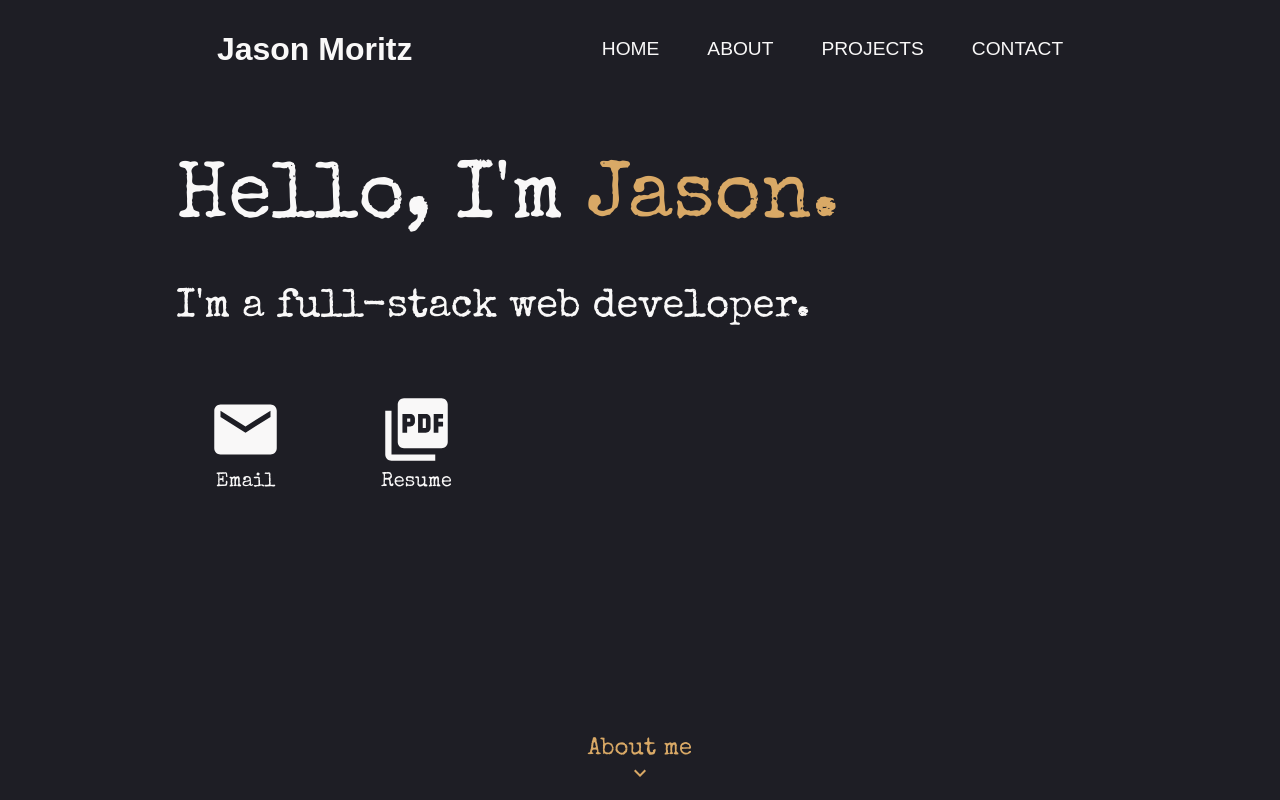
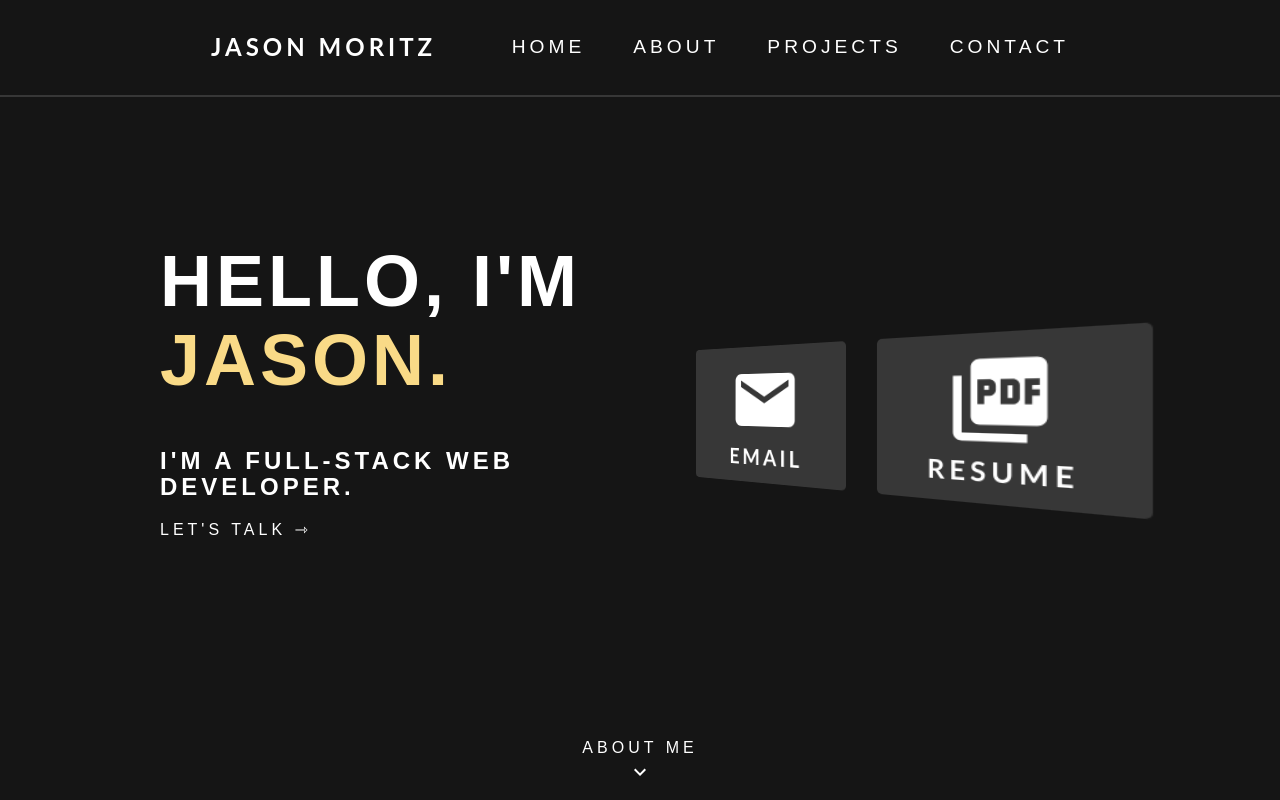
Before and after one commit to jason-moritz/portfolio, a React (Create React App) app in the folder client/: page / in a window 1280 px wide. Shown: the top 800 px of the page. Built offline with nearby package versions, Linux system fonts and the light colour scheme.

Commit message:
Updated nav styling and root styling.

```diff
--- a/client/src/App.css
+++ b/client/src/App.css
@@ -1,3 +1,36 @@
+*,
+*::after,
+*::before {
+  box-sizing: border-box;
+}
+
+:root {
+  --ff-primary: 'Rubik', sans-serif;
+  --ff-secondary: 'Lato', monospace;
+
+  --fw-reg: 300;
+  --fw-bold: 900;
+
+  --clr-light: #fff;
+  --clr-light-accent: #f9da87;
+  --clr-dark: #151515;
+  --clr-dark-accent: #373737;
+  /* --clr-brand: #1a9fff; */
+  --clr-brand: #58cd36;
+  --fs-h1: 3rem;
+  --fs-h2: 2.25rem;
+  --fs-h3: 1.25rem;
+  --fs-body: 1rem;
+}
+
+@media (min-width: 1024px) {
+  :root {
+    --fs-h1: 4.5rem;
+    --fs-h2: 3.75rem;
+    --fs-h3: 1.5rem;
+    --fs-body: 1.125rem;
+  }
+}
 .App {
   text-align: center;
 }
@@ -5,15 +38,29 @@
 html,
 body {
   height: 100%;
+  margin: 0;
+  line-height: 1.6;
 }
 
 body {
   margin: 0 auto;
-  font-family: 'Special Elite', cursive;
+  font-family: var(--ff-primary);
+  font-weight: var(--fw-reg);
+  background: var(--clr-dark);
+  text-transform: uppercase;
+  letter-spacing: 4px;
 }
 
 section {
   height: 100vh;
+}
+
+.--brand {
+  color: var(--clr-brand);
+}
+
+.--accent {
+  color: var(--clr-light-accent);
 }
 
 a {
@@ -21,19 +68,36 @@ a {
   color: inherit;
 }
 
+*a:hover,
+*a:focus {
+  color: var(--clr-brand);
+}
+
 a:visited {
   color: inherit;
 }
 
-*,
-:after,
-:before {
-  box-sizing: border-box;
+img {
+  pointer-events: none;
+  display: block;
+  max-width: 100%;
 }
 
-img {
-  pointer-events: none;
+h1,
+h2,
+h3 {
+  line-height: 1.1;
+  margin: 0;
 }
-/* * {
-  border: solid 2px black;
-} */
+
+h1 {
+  font-size: var(--fs-h1);
+}
+
+h2 {
+  font-size: var(--fs-h2);
+}
+
+h3 {
+  font-size: var(--fs-h3);
+}
--- a/client/src/components/header/Header.css
+++ b/client/src/components/header/Header.css
@@ -3,12 +3,17 @@ header {
   width: 100%;
   z-index: 999;
   text-align: center;
-  background-color: #1e1e25;
-  color: #f9f8f8;
+  background-color: var(--clr-dark);
+  color: var(--clr-light);
+  padding-block: 2em;
+  border-bottom: 2px solid var(--clr-dark-accent);
 }
 
 .logo {
-  font-family: sans-serif;
+  font-family: var(--ff-secondary);
+  text-align: right;
+  margin-right: 1em;
+  transition: ;
 }
 
 .nav-toggle {
@@ -57,7 +62,7 @@ header {
 
 nav {
   position: absolute;
-  background: grey;
+  background: var(--clr-dark-accent);
   width: 100%;
   top: 100%;
   left: 0;
@@ -74,7 +79,7 @@ nav ul {
 }
 
 nav li {
-  border-bottom: 1px solid #575766;
+  border-bottom: 1px solid #57576675;
 }
 
 nav li:last-child {
@@ -82,20 +87,19 @@ nav li:last-child {
 }
 
 nav a {
-  color: #f9f8f8;
   display: block;
   padding: 2em 6em;
   text-decoration: none;
   font-size: 1.2rem;
-  text-transform: uppercase;
   opacity: 0;
-  transition: opacity 150ms ease-in-out;
+  transition: all 150ms ease-in-out;
 }
 
-nav a:hover,
-nav a:focus {
-  color: #000;
+header a:hover,
+header a:focus {
+  color: var(--clr-brand);
   font-weight: 500;
+  transition: all 300ms ease-in-out;
 }
 
 .nav-toggle:checked ~ nav {
@@ -135,6 +139,10 @@ nav a:focus {
     grid-template-columns: 1fr auto minmax(600px, 3fr) 1fr;
   }
 
+  .logo {
+    margin: 0;
+  }
+
   .logo-link {
     grid-column: 2 / 3;
     align-self: center;
@@ -142,7 +150,6 @@ nav a:focus {
 
   nav {
     all: unset;
-    font-family: sans-serif;
     grid-column: 3 / 4;
     display: flex;
     justify-content: flex-end;
@@ -163,22 +170,16 @@ nav a:focus {
   nav a {
     opacity: 1;
     position: relative;
-    padding: 2em 0;
-  }
-
-  nav a:hover,
-  nav a:focus {
-    color: green;
-    font-weight: 500;
+    padding: 0;
   }
 
   nav a::before {
     content: '';
     height: 5px;
     display: block;
-    background: white;
+    background: var(--clr-brand);
     position: absolute;
-    top: 1em;
+    top: -0.5em;
     left: 0;
     right: 0;
     transform: scale(0, 1);
--- a/client/src/components/header/Header.jsx
+++ b/client/src/components/header/Header.jsx
@@ -1,23 +1,29 @@
 import { useState, useEffect } from 'react'
 import { NavHashLink } from 'react-router-hash-link'
 import HideOnScroll from './HideOnScroll'
-import MobileNav from './MobileNav'
 import './Header.css'
 
 export default function Header() {
-  const [width, setWidth] = useState(window.innerWidth)
-
-  const breakpoint = 768
+  // const [width, setWidth] = useState(window.innerWidth)
+  const [open, setOpen] = useState(false)
+  const [disable, setDisable] = useState(false)
+  const breakpoint = 1024
 
   useEffect(() => {
-    const handleWindowResize = () => setWidth(window.innerWidth)
-    window.addEventListener('resize', handleWindowResize)
-    return () => window.removeEventListener('resize', handleWindowResize)
+    // const handleWindowResize = () => setWidth(window.innerWidth)
+    window.addEventListener('resize', () => {
+      return window.innerWidth >= breakpoint && open ? setOpen(false) : null
+    })
+    // return () => window.removeEventListener('resize', handleWindowResize)
   }, [])
+
+  const handleClick = () => {
+    setOpen(prevState => (prevState = !prevState))
+  }
 
   const home = (
     <li>
-      <NavHashLink className='nav-link' smooth to='#home'>
+      <NavHashLink smooth to='#home'>
         Home
       </NavHashLink>
     </li>
@@ -25,7 +31,7 @@ export default function Header() {
 
   const about = (
     <li>
-      <NavHashLink className='nav-link' smooth to='#about'>
+      <NavHashLink smooth to='#about'>
         About
       </NavHashLink>
     </li>
@@ -33,7 +39,7 @@ export default function Header() {
 
   const projects = (
     <li>
-      <NavHashLink className='nav-link' smooth to='#project1'>
+      <NavHashLink smooth to='#project1'>
         Projects
       </NavHashLink>
     </li>
@@ -41,11 +47,12 @@ export default function Header() {
 
   const contact = (
     <li>
-      <NavHashLink className='nav-link' smooth to='#contact'>
+      <NavHashLink smooth to='#contact'>
         Contact
       </NavHashLink>
     </li>
   )
+
   return (
     <>
       <HideOnScroll>
@@ -56,14 +63,20 @@ export default function Header() {
             to='#top'
             aria-label='scroll back to top of page'
           >
-            <h1 className='logo'>Jason Moritz</h1>
+            <h3 className='logo'>Jason Moritz</h3>
           </NavHashLink>
-          <input type='checkbox' id='nav-toggle' className='nav-toggle' />
+          <input
+            type='checkbox'
+            id='nav-toggle'
+            checked={open}
+            className='nav-toggle'
+            onClick={handleClick}
+          />
           <label for='nav-toggle' className='nav-toggle-label'>
             <span />
           </label>
           <nav>
-            <ul className='nav-links'>
+            <ul className='nav-links' onClick={handleClick}>
               {home}
               {about}
               {projects}
--- a/client/src/components/header/MobileNav.jsx
+++ /dev/null
@@ -1,76 +0,0 @@
-import { useState } from 'react'
-import { NavHashLink } from 'react-router-hash-link'
-import { Button, Menu, MenuItem } from '@mui/material'
-import MenuIcon from '@mui/icons-material/Menu'
-import CloseIcon from '@mui/icons-material/Close'
-import './MobileNav.css'
-
-export default function MobileNav({ home, about, projects, contact }) {
-  const [toggle, setToggle] = useState(null)
-  const open = Boolean(toggle)
-  const handleClick = e => {
-    setToggle(e.currentTarget)
-  }
-
-  const handleClose = () => {
-    setToggle(null)
-  }
-
-  return (
-    <>
-      <Button
-        id='hamburger-button'
-        name='main-menu-button'
-        label='main-menu-button'
-        aria-label='main-menu-button'
-        aria-controls='mobile-nav-menu'
-        aria-haspopup='true'
-        aria-expanded={open ? 'true' : undefined}
-        sx={{ p: 0, m: 0, color: '#f9f8f8' }}
-        onClick={handleClick}
-      >
-        {toggle === null ? (
-          <MenuIcon sx={{ fontSize: 40, p: 0 }} />
-        ) : (
-          <CloseIcon sx={{ fontSize: 40, p: 0 }} />
-        )}
-      </Button>
-      <Menu
-        id='mobile-nav-menu'
-        anchorEl={toggle}
-        open={open}
-        onClose={handleClose}
-        transitionDuration={600}
-        PaperProps={{
-          style: {
-            minWidth: '350px',
-          },
-        }}
-      >
-        <NavHashLink className='mobile-nav-link' smooth to='#home'>
-          <MenuItem key='nav-link-home' onClick={handleClose}>
-            Home
-          </MenuItem>
-        </NavHashLink>
-        <NavHashLink className='mobile-nav-link' smooth to='#about'>
-          <MenuItem key='nav-link-about' onClick={handleClose}>
-            About
-          </MenuItem>
-        </NavHashLink>
-        <NavHashLink className='mobile-nav-link' smooth to='#project1'>
-          <MenuItem key='nav-link-project' onClick={handleClose}>
-            Projects
-          </MenuItem>
-        </NavHashLink>
-        <NavHashLink className='mobile-nav-link' smooth to='#contact'>
-          <MenuItem key='nav-link-contact' onClick={handleClose}>
-            Contact
-          </MenuItem>
-        </NavHashLink>
-      </Menu>
-      <NavHashLink smooth to='#top'>
-        <div className='mobile-logo'>Jason Moritz</div>
-      </NavHashLink>
-    </>
-  )
-}
--- a/client/src/screens/home/Home.css
+++ b/client/src/screens/home/Home.css
@@ -1,33 +1,35 @@
 .home {
   position: relative;
-  background-color: #1e1e25;
-  color: #f9f8f8;
+  color: var(--clr-light);
+  display: flex;
+  width: 100%;
+  flex-direction: column;
+  align-items: center;
+  font-family: var(--ff-primary);
+  padding-top: 8em;
+}
+
+.welcome-text {
   display: flex;
   flex-direction: column;
   align-items: center;
-}
-
-.welcome-text {
-  font-size: 3rem;
+  text-align: left;
   width: 90%;
-  padding: 10rem 0 0 1rem;
-  text-align: left;
 }
 
 .welcome-name {
-  color: #d9a966;
+  color: var(--clr-brand);
 }
 
 .welcome-text-secondary {
   padding-top: 3rem;
-  font-size: 2rem;
 }
 
 .home-links-container {
-  width: 90%;
   display: flex;
   justify-content: flex-start;
   padding-top: 2rem;
+  font-family: var(--ff-secondary);
 }
 
 .home-link-box {
@@ -35,58 +37,58 @@
   display: flex;
   justify-content: center;
   align-items: center;
-  transition: all 500ms ease-in-out;
+  transition: all 300ms ease-in-out;
 }
 
-.home-link-box:hover {
-  color: #d9a966;
-  transform: scale(1.2);
+.home-link-box:hover,
+.home-link-box:focus {
+  color: var(--clr-brand);
+  transform: scale(1.05);
 }
 
 .bottom-link {
   position: absolute;
   bottom: 0;
   padding-bottom: 0.5rem;
-  display: inline-flex;
-  justify-content: center;
-  align-items: center;
+  display: grid;
+  justify-self: center;
   font-size: 1rem;
-  color: #d9a966;
+  /* color: var(--clr-brand); */
   transition: all 500ms ease-in-out;
 }
 
-/* color: #cac6aa; */
-.bottom-link:hover {
-  transform: scale(1.2);
-}
-
-@media screen and (min-width: 768px) {
-  .welcome-text {
-    font-size: 5rem;
-    width: 75%;
-    padding: 10rem 0 0 1rem;
-    text-align: left;
+@media screen and (min-width: 1024px) {
+  .home {
+    display: grid;
+    grid-template-columns: 1fr minmax(300px, 3fr) minmax(300px, 3fr) 1fr;
+    perspective: 40rem;
+    overflow-x: hidden;
+    padding-top: 0;
   }
 
-  .welcome-name {
-    color: #d9a966;
-  }
-
-  .welcome-text-secondary {
-    padding-bottom: 1rem;
-    font-size: 2.5rem;
+  .welcome-text {
+    grid-column: 2/3;
   }
 
   .home-links-container {
-    width: 75%;
-    justify-content: flex-start;
+    position: absolute;
+    right: 0;
+    grid-column: 3 / 4;
+    width: 100%;
+    justify-content: left;
+    align-items: center;
+    transform: rotateY(-40deg);
   }
 
   .home-link-box {
     padding: 1rem 3rem;
+    background: var(--clr-dark-accent);
+    border-radius: 5px;
+    margin: 2rem 1rem 2rem 1rem;
   }
 
-  .bottom-link {
-    font-size: 1.5rem;
+  .home-link-box:hover,
+  .home-link-box:focus {
+    box-shadow: 0 0 1.5rem var(--clr-light);
   }
 }
--- a/client/src/screens/home/Home.jsx
+++ b/client/src/screens/home/Home.jsx
@@ -8,36 +8,38 @@ export default function Home() {
   return (
     <section id='home' className='home'>
       <div className='welcome-text'>
-        Hello, I'm <span className='welcome-name'>Jason.</span>
-        <br />
+        <h1>
+          Hello, I'm <span className='welcome-name --accent'>Jason.</span>
+        </h1>
         <div className='welcome-text-secondary'>
-          I'm a full-stack web developer.
+          <h3>I'm a full-stack web developer.</h3>
+          <HashLink smooth to='#contact' aria-label='contact section'>
+            <p>Let's talk &#8702;</p>
+          </HashLink>
         </div>
       </div>
       <div className='home-links-container'>
         <div title='moritz.jason@gmail.com' className='home-link-box'>
           <a
-            className='contact-link'
             href='mailto:moritz.jason@gmail.com'
             aria-label='email'
             target='_blank'
             rel='noreferrer'
           >
-            <EmailIcon sx={{ fontSize: { xs: 30, sm: 50, md: 75 } }} />
-            <div className='contact-link-title'>Email</div>
+            <EmailIcon sx={{ fontSize: { xs: 50, md: 90 } }} />
+            <h3>Email</h3>
           </a>
         </div>
         <div className='home-link-box'>
           <a
-            className='contact-link'
             href='https://drive.google.com/file/d/1ptmN3dn_x4QIFODZ430lBElB0xHAc-MJ/view?usp=sharing'
             aria-label='resume'
             download
             target='_blank'
             rel='noreferrer'
           >
-            <PictureAsPdfIcon sx={{ fontSize: { xs: 30, sm: 50, md: 75 } }} />
-            <div className='contact-link-title'>Resume</div>
+            <PictureAsPdfIcon sx={{ fontSize: { xs: 50, md: 90 } }} />
+            <h3>Resume</h3>
           </a>
         </div>
       </div>
```
Also changed, not shown: client/src/components/header/MobileNav.css (deleted, +0 -9 lines).
